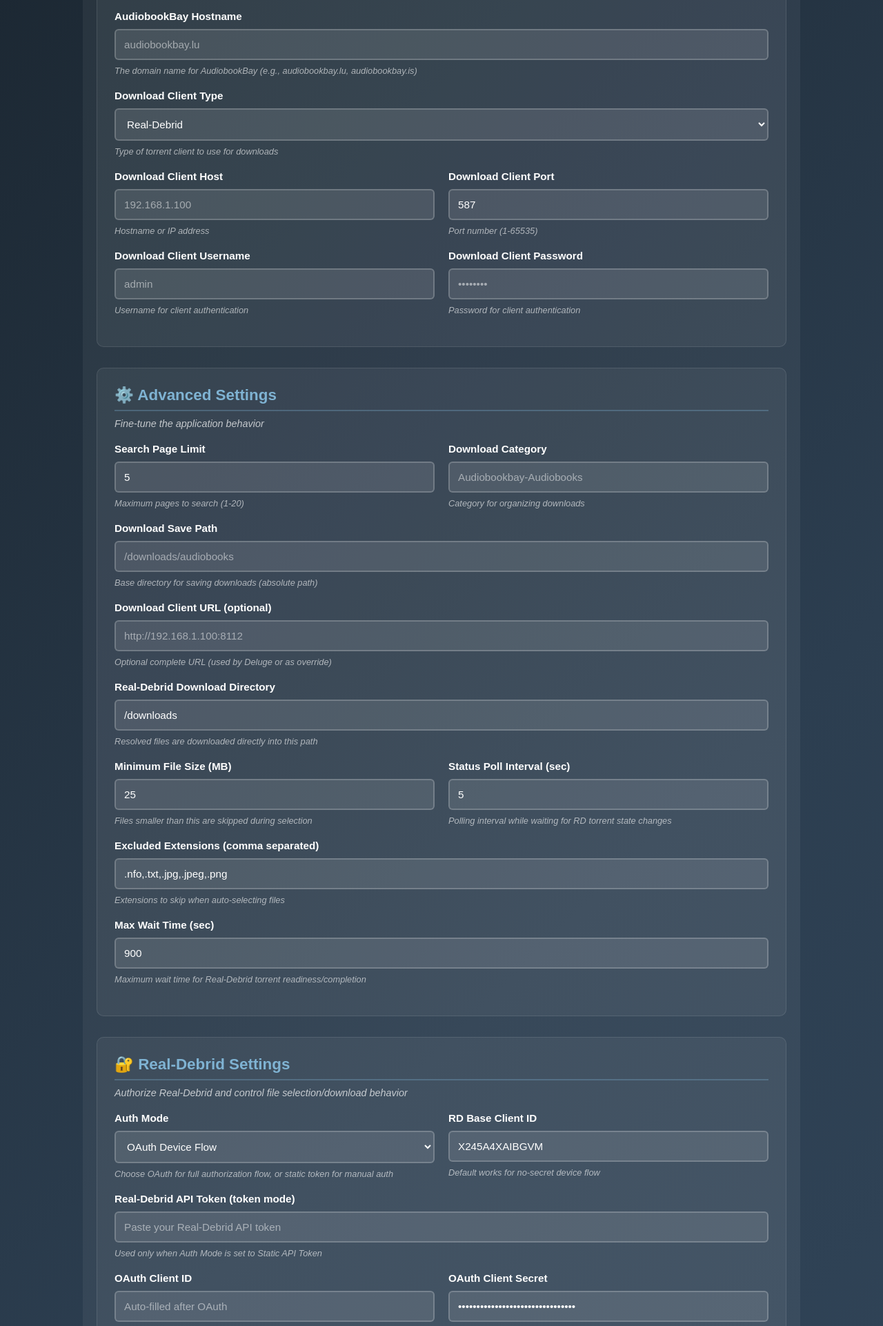
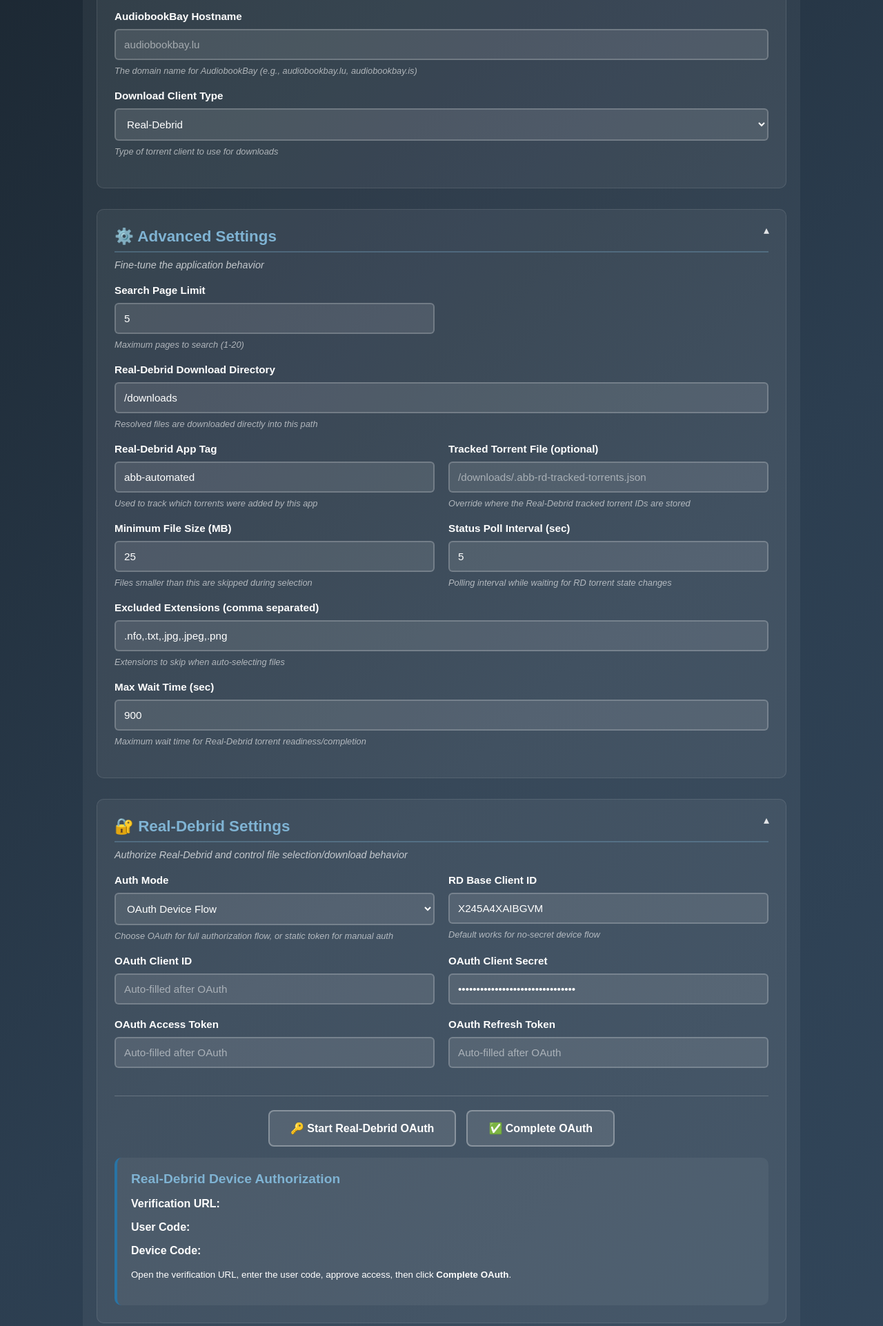
Before and after one commit to zprough/audiobookbay-automated, a Flask app: page /settings in a window 1280 px wide. Shown: the part 339-2261 px from the top of the page at 69% size. Run offline with Flask 3, Linux system fonts and the light colour scheme.

Commit message:
feat: add Real-Debrid settings and tracking functionality

```diff
--- a/app/app.py
+++ b/app/app.py
@@ -287,7 +287,11 @@
     except DownloadClientError as e:
         print(f"[FLASK] Download client error on status: {e}")
         fallback_torrents = _build_rd_job_status_rows() if _is_realdebrid_client() else []
-        return render_template('status.html', torrents=fallback_torrents)
+        return render_template(
+            'status.html',
+            torrents=fallback_torrents,
+            status_notice='Download client is currently unavailable. Check settings if this persists.'
+        )
 
     except Exception as e:
         print(f"[FLASK] Status error: {e}")
@@ -333,7 +337,8 @@
                 'TORZNAB_DESCRIPTION', 'FLASK_DEBUG', 'DEV_PORT',
                 'RD_AUTH_MODE', 'RD_API_TOKEN', 'RD_BASE_CLIENT_ID', 'RD_CLIENT_ID',
                 'RD_CLIENT_SECRET', 'RD_ACCESS_TOKEN', 'RD_REFRESH_TOKEN',
-                'RD_DOWNLOADS_DIR', 'RD_MIN_FILE_SIZE_MB', 'RD_EXCLUDE_EXTENSIONS',
+                'RD_DOWNLOADS_DIR', 'RD_APP_TAG', 'RD_TRACKED_TORRENTS_FILE',
+                'RD_MIN_FILE_SIZE_MB', 'RD_EXCLUDE_EXTENSIONS',
                 'RD_POLL_INTERVAL_SEC', 'RD_MAX_WAIT_SEC'
             ]
 
@@ -400,6 +405,8 @@
         'RD_ACCESS_TOKEN': os.getenv('RD_ACCESS_TOKEN'),
         'RD_REFRESH_TOKEN': os.getenv('RD_REFRESH_TOKEN'),
         'RD_DOWNLOADS_DIR': os.getenv('RD_DOWNLOADS_DIR', '/downloads'),
+        'RD_APP_TAG': os.getenv('RD_APP_TAG', 'abb-automated'),
+        'RD_TRACKED_TORRENTS_FILE': os.getenv('RD_TRACKED_TORRENTS_FILE'),
         'RD_MIN_FILE_SIZE_MB': os.getenv('RD_MIN_FILE_SIZE_MB', '25'),
         'RD_EXCLUDE_EXTENSIONS': os.getenv('RD_EXCLUDE_EXTENSIONS', '.nfo,.txt,.jpg,.jpeg,.png'),
         'RD_POLL_INTERVAL_SEC': os.getenv('RD_POLL_INTERVAL_SEC', '5'),
@@ -472,7 +479,8 @@
                 'Real-Debrid Settings': [
                     'RD_AUTH_MODE', 'RD_API_TOKEN', 'RD_BASE_CLIENT_ID', 'RD_CLIENT_ID',
                     'RD_CLIENT_SECRET', 'RD_ACCESS_TOKEN', 'RD_REFRESH_TOKEN',
-                    'RD_DOWNLOADS_DIR', 'RD_MIN_FILE_SIZE_MB', 'RD_EXCLUDE_EXTENSIONS',
+                    'RD_DOWNLOADS_DIR', 'RD_APP_TAG', 'RD_TRACKED_TORRENTS_FILE',
+                    'RD_MIN_FILE_SIZE_MB', 'RD_EXCLUDE_EXTENSIONS',
                     'RD_POLL_INTERVAL_SEC', 'RD_MAX_WAIT_SEC'
                 ],
                 'Navigation Settings': ['NAV_LINK_NAME', 'NAV_LINK_URL'],
--- a/app/static/css/settings.css
+++ b/app/static/css/settings.css
@@ -57,6 +57,36 @@
     border-radius: 10px;
     padding: 25px;
     border: 1px solid rgba(255, 255, 255, 0.1);
+}
+
+.settings-section--accordion {
+    position: relative;
+}
+
+.section-toggle {
+    position: absolute;
+    top: 18px;
+    right: 18px;
+    border: none;
+    background: transparent;
+    color: rgba(255, 255, 255, 0.85);
+    cursor: pointer;
+    font-size: 1rem;
+    line-height: 1;
+    padding: 4px 6px;
+}
+
+.section-toggle:hover {
+    color: #7fb3d3;
+}
+
+.section-toggle:focus {
+    outline: 2px solid #2874a6;
+    outline-offset: 2px;
+}
+
+.settings-section.is-collapsed .accordion-panel {
+    display: none;
 }
 
 .settings-section h2 {
--- a/app/templates/base.html
+++ b/app/templates/base.html
@@ -22,5 +22,6 @@
     <div class="content">
         {% block content %}{% endblock %}
     </div>
+    {% block extra_js %}{% endblock %}
 </body>
 </html>
--- a/app/templates/settings.html
+++ b/app/templates/settings.html
@@ -46,10 +46,10 @@
             <div class="form-group">
                 <label for="DOWNLOAD_CLIENT">Download Client Type</label>
                 <select id="DOWNLOAD_CLIENT" name="DOWNLOAD_CLIENT">
+                    <option value="realdebrid" {% if settings.DOWNLOAD_CLIENT in ['realdebrid', 'real-debrid', None, ''] %}selected{% endif %}>Real-Debrid</option>
                     <option value="qbittorrent" {% if settings.DOWNLOAD_CLIENT == 'qbittorrent' %}selected{% endif %}>qBittorrent</option>
                     <option value="transmission" {% if settings.DOWNLOAD_CLIENT == 'transmission' %}selected{% endif %}>Transmission</option>
                     <option value="deluge" {% if settings.DOWNLOAD_CLIENT == 'deluge' %}selected{% endif %}>Deluge</option>
-                    <option value="realdebrid" {% if settings.DOWNLOAD_CLIENT in ['realdebrid', 'real-debrid', None, ''] %}selected{% endif %}>Real-Debrid</option>
                 </select>
                 <small>Type of torrent client to use for downloads</small>
             </div>
@@ -92,8 +92,13 @@
         </div>
 
         <!-- Advanced Settings -->
-        <div class="settings-section">
+        <div class="settings-section settings-section--accordion" data-accordion-section>
+            <button type="button" class="section-toggle" data-accordion-toggle aria-expanded="true" aria-controls="advanced-settings-panel" aria-label="Toggle Advanced Settings">
+                <span class="section-toggle__icon" aria-hidden="true">▴</span>
+            </button>
             <h2>⚙️ Advanced Settings</h2>
+
+            <div id="advanced-settings-panel" class="accordion-panel" data-accordion-panel>
             <p class="section-description">Fine-tune the application behavior</p>
 
             <div class="client-group client-group--all form-row" data-client-group="all">
@@ -140,6 +145,24 @@
 
             <div class="client-group client-group--realdebrid form-row" data-client-group="realdebrid">
                 <div class="form-group">
+                    <label for="RD_APP_TAG">Real-Debrid App Tag</label>
+                    <input type="text" id="RD_APP_TAG" name="RD_APP_TAG"
+                           value="{{ settings.RD_APP_TAG or 'abb-automated' }}"
+                           placeholder="abb-automated">
+                    <small>Used to track which torrents were added by this app</small>
+                </div>
+
+                <div class="form-group">
+                    <label for="RD_TRACKED_TORRENTS_FILE">Tracked Torrent File (optional)</label>
+                    <input type="text" id="RD_TRACKED_TORRENTS_FILE" name="RD_TRACKED_TORRENTS_FILE"
+                           value="{{ settings.RD_TRACKED_TORRENTS_FILE or '' }}"
+                           placeholder="/downloads/.abb-rd-tracked-torrents.json">
+                    <small>Override where the Real-Debrid tracked torrent IDs are stored</small>
+                </div>
+            </div>
+
+            <div class="client-group client-group--realdebrid form-row" data-client-group="realdebrid">
+                <div class="form-group">
                     <label for="RD_MIN_FILE_SIZE_MB">Minimum File Size (MB)</label>
                     <input type="number" id="RD_MIN_FILE_SIZE_MB" name="RD_MIN_FILE_SIZE_MB"
                            value="{{ settings.RD_MIN_FILE_SIZE_MB or 25 }}"
@@ -171,10 +194,16 @@
                        min="30" step="10" placeholder="900">
                 <small>Maximum wait time for Real-Debrid torrent readiness/completion</small>
             </div>
+            </div>
         </div>
 
-        <div class="settings-section client-group client-group--realdebrid" data-client-group="realdebrid">
+        <div class="settings-section settings-section--accordion client-group client-group--realdebrid" data-client-group="realdebrid" data-accordion-section>
+            <button type="button" class="section-toggle" data-accordion-toggle aria-expanded="true" aria-controls="realdebrid-settings-panel" aria-label="Toggle Real-Debrid Settings">
+                <span class="section-toggle__icon" aria-hidden="true">▴</span>
+            </button>
             <h2>🔐 Real-Debrid Settings</h2>
+
+            <div id="realdebrid-settings-panel" class="accordion-panel" data-accordion-panel>
             <p class="section-description">Authorize Real-Debrid and control file selection/download behavior</p>
 
             <div class="form-row">
@@ -246,10 +275,11 @@
                 <p><strong>Device Code:</strong> <span id="rdDeviceCode"></span></p>
                 <p><small>Open the verification URL, enter the user code, approve access, then click <strong>Complete OAuth</strong>.</small></p>
             </div>
+            </div>
         </div>
 
         <!-- Integration Settings -->
-        <div class="settings-section">
+        <div class="settings-section client-group client-group--torrent" data-client-group="torrent">
             <h2>🔗 Integration Settings</h2>
             <p class="section-description">External integrations and API configuration</p>
 
@@ -402,6 +432,7 @@
     const rdAuthModeSelect = document.getElementById('RD_AUTH_MODE');
     const clientGroups = document.querySelectorAll('[data-client-group]');
     const rdAuthGroups = document.querySelectorAll('[data-rd-auth-group]');
+    const accordionSections = document.querySelectorAll('[data-accordion-section]');
 
     function normalizeClientType(value) {
         const normalizedValue = (value || '').toLowerCase().trim();
@@ -432,6 +463,37 @@
         rdAuthGroups.forEach(group => {
             const target = group.getAttribute('data-rd-auth-group');
             setElementVisibility(group, target === authMode);
+        });
+    }
+
+    function setAccordionState(section, isExpanded) {
+        const toggle = section.querySelector('[data-accordion-toggle]');
+        const panel = section.querySelector('[data-accordion-panel]');
+        const icon = section.querySelector('.section-toggle__icon');
+        if (!toggle || !panel) {
+            return;
+        }
+
+        toggle.setAttribute('aria-expanded', isExpanded ? 'true' : 'false');
+        section.classList.toggle('is-collapsed', !isExpanded);
+        panel.hidden = !isExpanded;
+        if (icon) {
+            icon.textContent = isExpanded ? '▴' : '▾';
+        }
+    }
+
+    function initializeAccordions() {
+        accordionSections.forEach(section => {
+            const toggle = section.querySelector('[data-accordion-toggle]');
+            if (!toggle) {
+                return;
+            }
+
+            setAccordionState(section, true);
+            toggle.addEventListener('click', function() {
+                const isExpanded = toggle.getAttribute('aria-expanded') === 'true';
+                setAccordionState(section, !isExpanded);
+            });
         });
     }
 
@@ -530,6 +592,7 @@
         rdAuthModeSelect.addEventListener('change', applyRdAuthVisibility);
     }
 
+    initializeAccordions();
     applyClientVisibility();
     applyRdAuthVisibility();
 });
--- a/app/templates/status.html
+++ b/app/templates/status.html
@@ -12,6 +12,9 @@
 </div>
 {% if error %}
 <div class="error-message">{{ error }}</div>
+{% endif %}
+{% if status_notice %}
+<div class="status-notice">{{ status_notice }}</div>
 {% endif %}
 {% if torrents %}
 <table>
--- a/docker-compose.dev.yaml
+++ b/docker-compose.dev.yaml
@@ -32,7 +32,7 @@
     environment:
       - FLASK_DEBUG=true
       - DEV_PORT=${DEV_PORT:-5079}
-      - DOWNLOAD_CLIENT=${DOWNLOAD_CLIENT:-qbittorrent}
+      - DOWNLOAD_CLIENT=realdebrid
       - DL_SCHEME=${DL_SCHEME:-http}
       - DL_HOST=${DL_HOST}
       - DL_PORT=${DL_PORT}
```
Also changed, not shown: app/clients/download_client.py (+63 -0 lines), app/static/css/status.css (+11 -0 lines), README.md.
